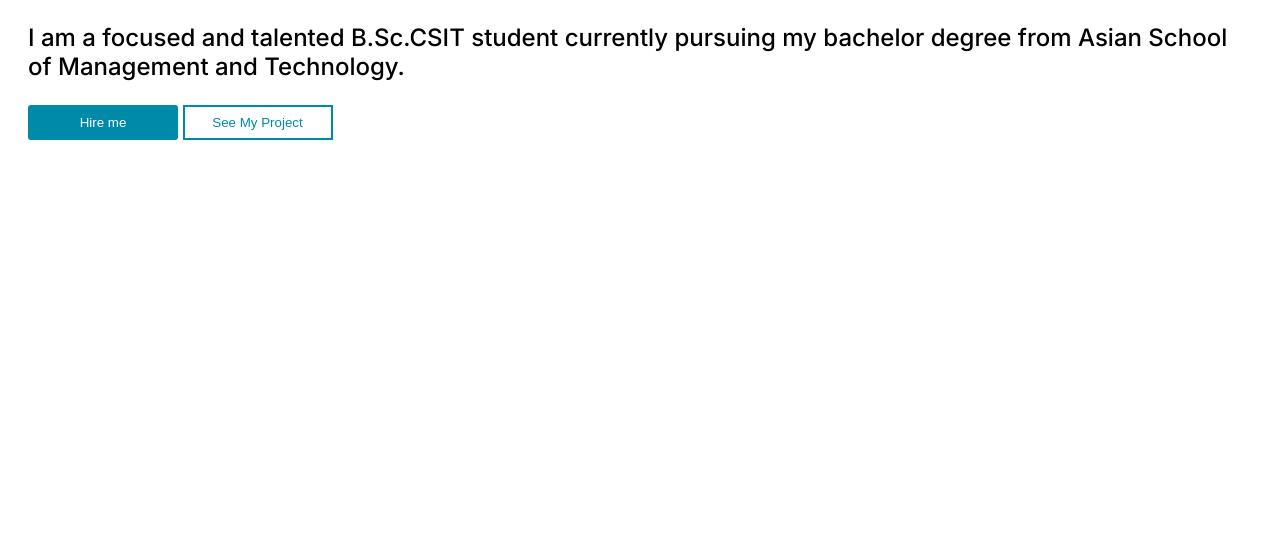
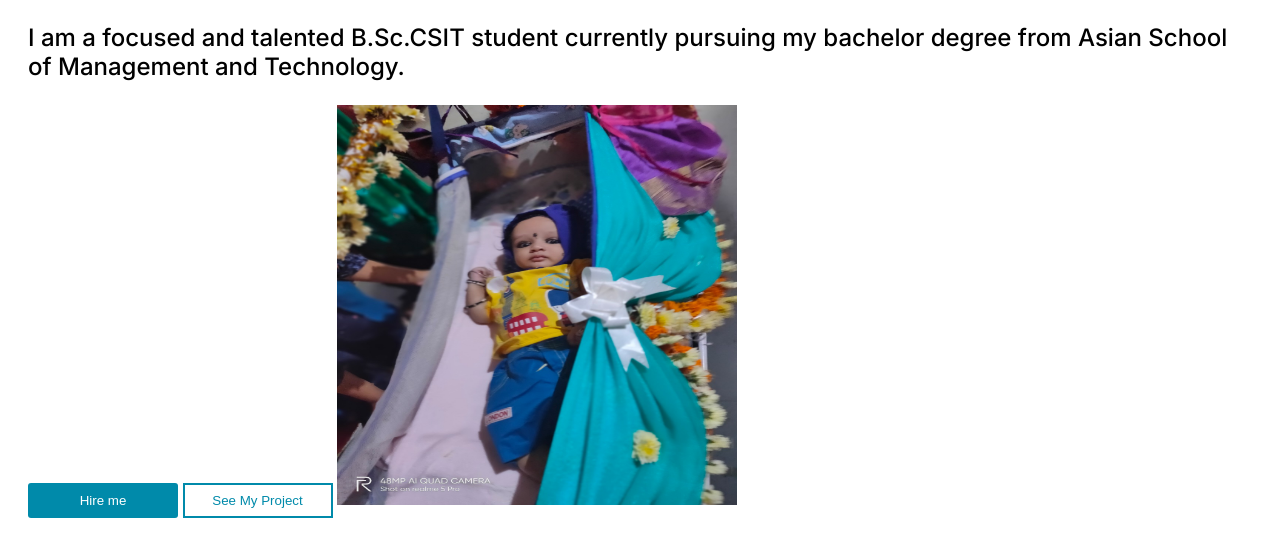
Before and after one commit to KadambariH/Portfolio, a plain HTML site: page index.html in a window 1280 px wide. Shown: the part 347-893 px from the top of the page. Before the commit the page ends 800 px from the top, so only its background shows below. Drawn offline with Linux system fonts and the light colour scheme.

Commit message:
Added image

```diff
--- a/index.html
+++ b/index.html
@@ -28,6 +28,7 @@ width="100" height="100" />
     Management and Technology.</p>
     <button class="Hire-me">Hire me</button>
     <button class="My-project">See My Project</button>
+    <img class="my-image" src="./IMG20191030164716.jpg" width="400" height="400" />
 </main>
 </body>
 </html>
```
Also changed, not shown: IMG20191030164716.jpg (added).
